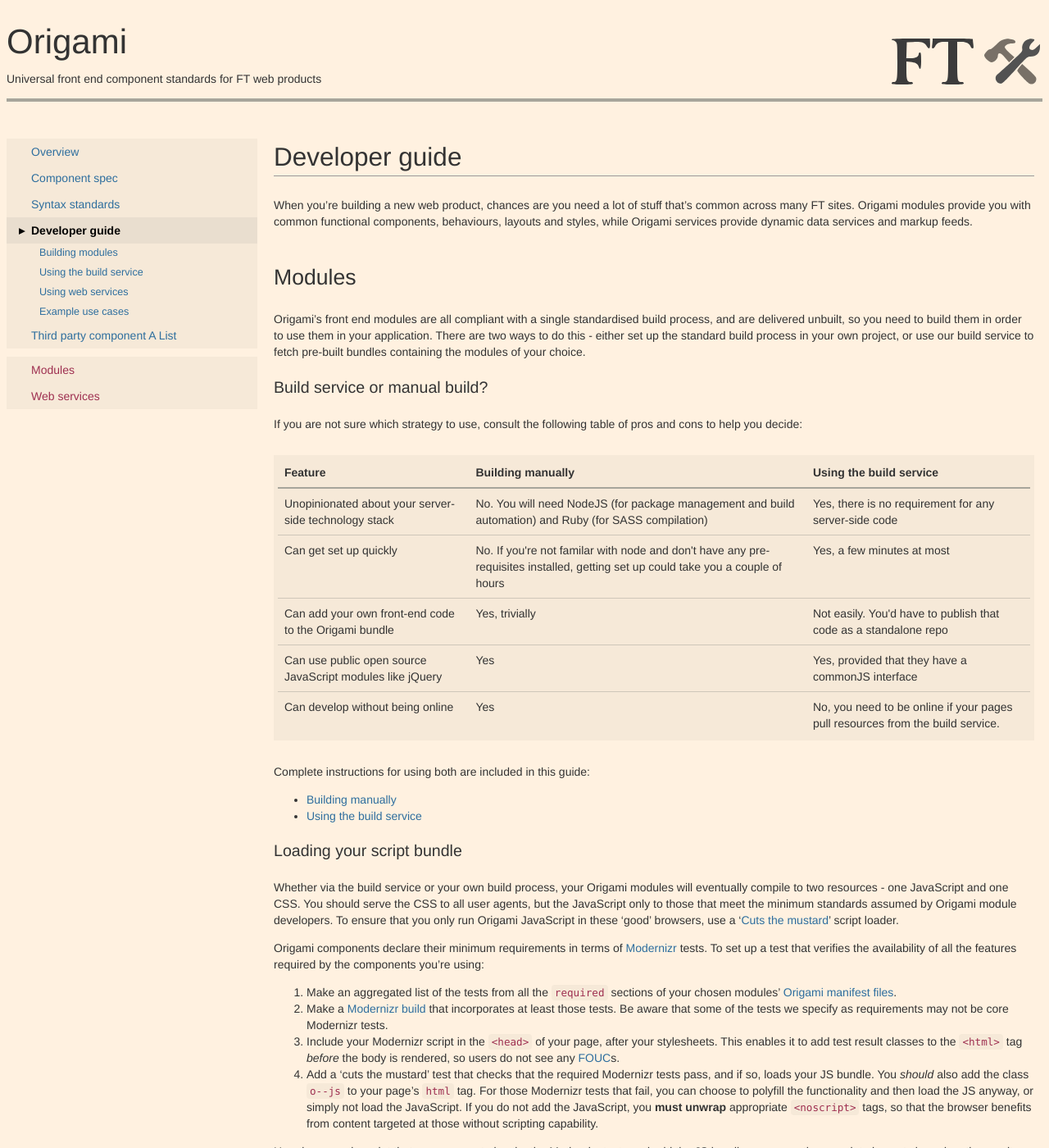
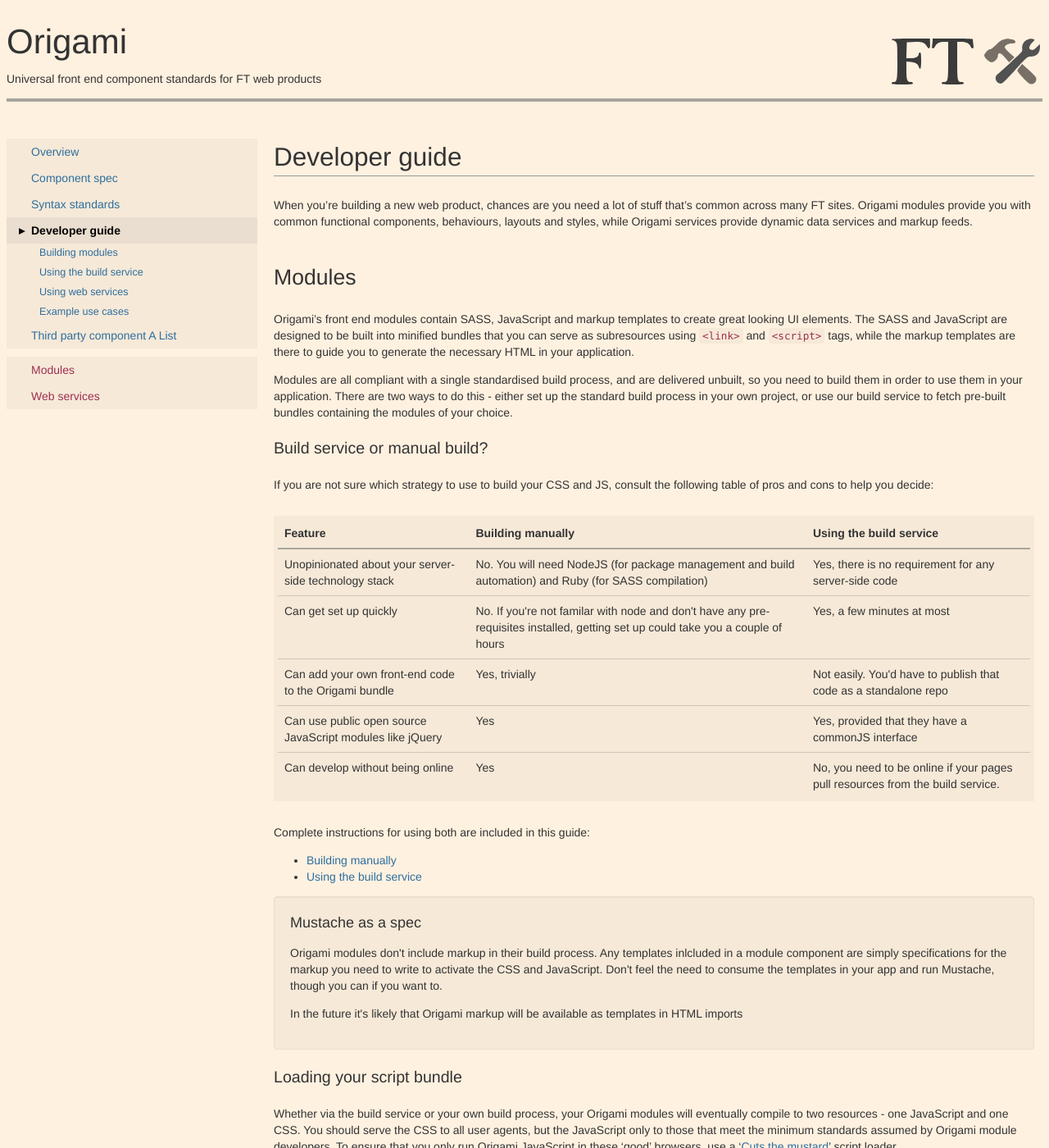
Before and after one commit to Financial-Times/ft-origami, a Jekyll site: the page built from docs/developer-guide/index.md, in a window 1280 px wide and 1400 px high. Shown: the whole window at 82% size. Built offline with Jekyll 4.4.1, drawn with Linux system fonts in a browser that asks for light colours.

Commit message:
Clarify use of Mustache templates for product developers

```diff
--- a/docs/developer-guide/index.md
+++ b/docs/developer-guide/index.md
@@ -11,11 +11,13 @@ When you're building a new web product, chances are you need a lot of stuff that
 
 ## Modules
 
-Origami's front end modules are all compliant with a single standardised build process, and are delivered unbuilt, so you need to build them in order to use them in your application.  There are two ways to do this - either set up the standard build process in your own project, or use our build service to fetch pre-built bundles containing the modules of your choice.
+Origami's front end modules contain SASS, JavaScript and markup templates to create great looking UI elements.  The SASS and JavaScript are designed to be built into minified bundles that you can serve as subresources using `<link>` and `<script>` tags, while the markup templates are there to guide you to generate the necessary HTML in your application.
+
+Modules are all compliant with a single standardised build process, and are delivered unbuilt, so you need to build them in order to use them in your application.  There are two ways to do this - either set up the standard build process in your own project, or use our build service to fetch pre-built bundles containing the modules of your choice.
 
 ### Build service or manual build?
 
-If you are not sure which strategy to use, consult the following table of pros and cons to help you decide:
+If you are not sure which strategy to use to build your CSS and JS, consult the following table of pros and cons to help you decide:
 
 <table class='o-techdocs-table'>
 <tr><th>Feature</th><th>Building manually</th><th>Using the build service</th></tr>
@@ -30,6 +32,12 @@ Complete instructions for using both are included in this guide:
 
 * [Building manually](building-modules)
 * [Using the build service](build-service)
+
+<aside>
+	<h4>Mustache as a spec</h4>
+	<p>Origami modules don't include markup in their build process.  Any templates inlcluded in a module component are simply specifications for the markup you need to write to activate the CSS and JavaScript.  Don't feel the need to consume the templates in your app and run Mustache, though you can if you want to.</p>
+	<p>In the future it's likely that Origami markup will be available as templates in HTML imports</p>
+</aside>
 
 ### Loading your script bundle
 
```
